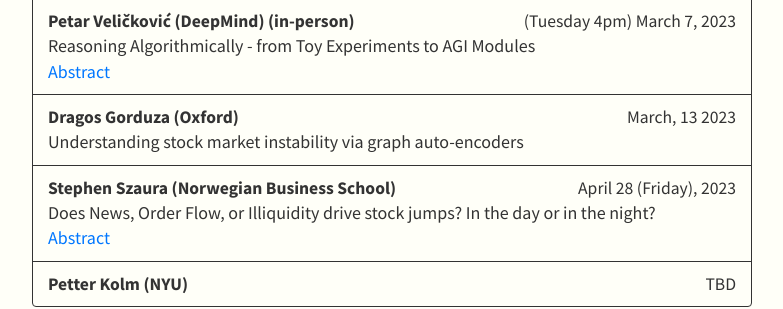
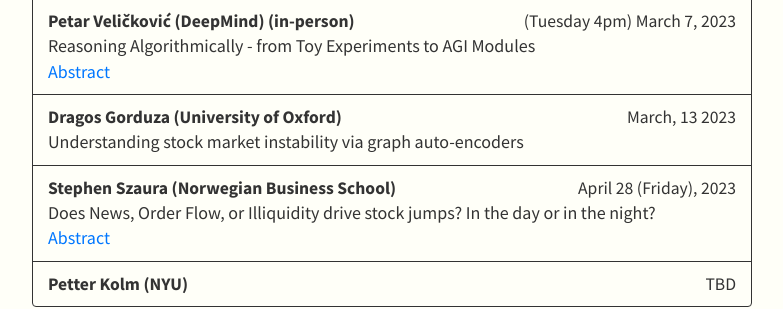
Before and after one commit to SML-Fin/SML-Fin.github.io, a Jekyll site: the page built from index.md, in a window 1280 px wide and 900 px high, scrolled down 822 px. Shown: the part 154-463 px from the top of the window, without its empty margins (248-1031 px from the left). Built offline with Jekyll 4.4.1, drawn with Linux system fonts in a browser that asks for light colours; nearby versions of some CDN libraries; our own code applies the rules of GitHub Pages for plain Markdown files.

Commit message:
fixed maybe

```diff
--- a/_data/talks.yml
+++ b/_data/talks.yml
@@ -22,7 +22,7 @@
       date: (Tuesday 4pm) March 7, 2023
       title: Reasoning Algorithmically - from Toy Experiments to AGI Modules
       abstract: Neural networks that are able to reliably execute algorithmic computation may hold transformative potential to both machine learning and theoretical computer science. On one hand, they could enable the kind of extrapolative generalisation scarcely seen with deep learning models. On another, they may allow for running classical algorithms on inputs previously considered inaccessible to them. Over the past few years, the pace of development in this area has gradually become intense. As someone who has been very active in its latest incarnation, I have witnessed these concepts grow from isolated toy experiments, through NeurIPS spotlights, all the way to helping detect patterns in complicated mathematical objects (published on the cover of Nature) and supporting the development of generalist reasoning agents. In this talk, I will give my personal account of this journey, and especially how our own interpretation of this methodology, and understanding of its potential, changed with time. It should be of interest to a general audience interested in graphs, (classical) algorithms, reasoning, and building intelligent systems.
-    - speaker: Dragos Gorduza (Oxford)
+    - speaker: Dragos Gorduza (University of Oxford)
       date: March, 13 2023
       title: Understanding stock market instability via graph auto-encoders
     - speaker: Stephen Szaura (Norwegian Business School)
```
